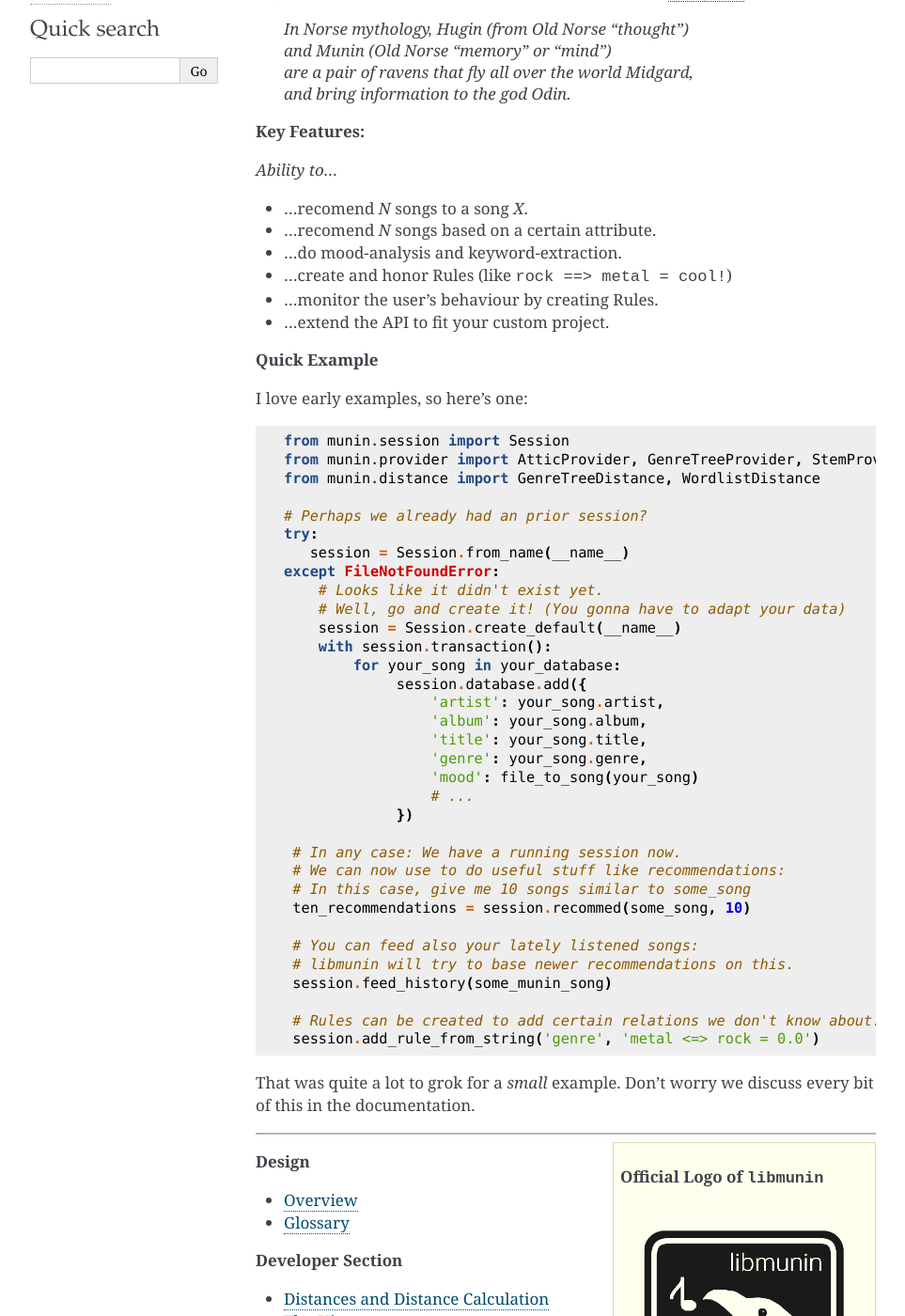
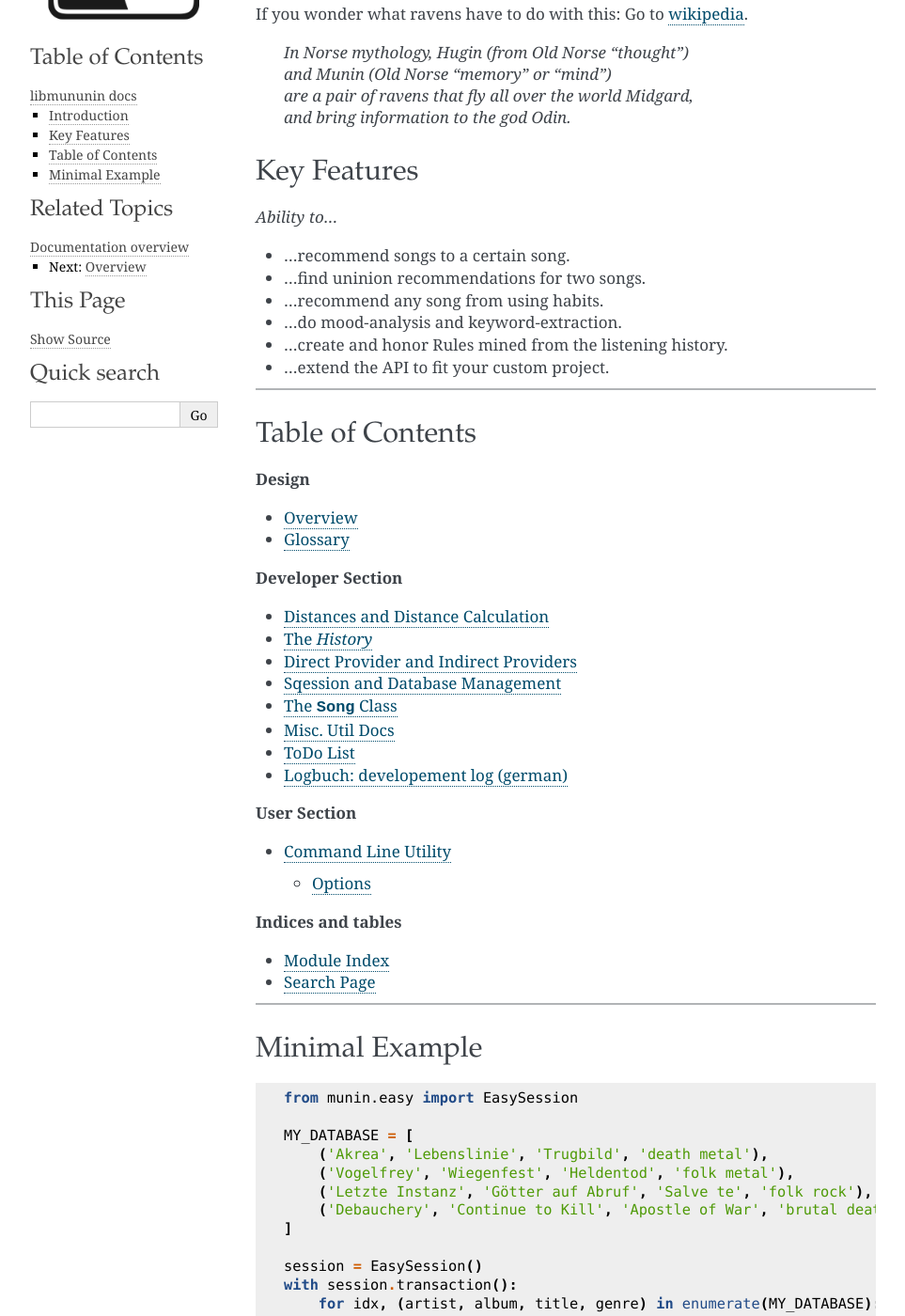
Before and after one commit to sahib/libmunin, a Sphinx documentation site: the page built from doc/index.rst, in a window 1280 px wide and 1400 px high, scrolled down 208 px. Shown: the whole window at 94% size, without its empty margins (148-1111 px from the left). Built offline with Sphinx 7.4.7, drawn with Linux system fonts in a browser that asks for light colours; some of the changed text lies outside the part shown.

Commit message:
Beautified sphinx index page

```diff
--- a/doc/_themes/flask/layout.html
+++ b/doc/_themes/flask/layout.html
@@ -1,9 +1,20 @@
 {%- extends "basic/layout.html" %}
+{%- block sidebarlogo %}
+    <img src="_static/logo.png" width="200px"/>
+{% endblock %}
 {%- block sidebarsearch %}
-  {{ super() }}
+  <p><b>Travis Build Status:</b></p>
   <a href="https://travis-ci.org/sahib/libmunin/builds/15106696">
       <img src="https://travis-ci.org/sahib/libmunin.png?branch=master"/>
   </a>
+  <br />
+  <p><b>Useful links:</b></p>
+  <ul>
+    <li><a href="https://github.com/sahib/libmunin">Github Repo</a></li>
+    <li><a href="https://github.com/sahib/libmunin/issues">Issue Tracker</a></li>
+  </ul>
+  {{ super() }}
+
 {% endblock %}
 {%- block extrahead %}
   {{ super() }}
--- a/doc/api/provider.rst
+++ b/doc/api/provider.rst
@@ -1,4 +1,3 @@
-
 .. _provider_chapter:
 
 Direct Provider and Indirect Providers
@@ -6,7 +5,6 @@ Direct Provider and Indirect Providers
 
 Introduction
 ------------
-
 
 List of concrete Providers
 --------------------------
--- a/doc/api/providers/attic.rst
+++ /dev/null
@@ -1,5 +0,0 @@
-Attic Storage Provider
-======================
-
-.. automodule:: munin.provider.attic
-    :members:
--- a/doc/api/session_and_database.rst
+++ b/doc/api/session_and_database.rst
@@ -1,5 +1,5 @@
-Session and Database Management
-===============================
+Sqession and Database Management
+================================
 
 Session
 -------
--- a/doc/index.rst
+++ b/doc/index.rst
@@ -3,7 +3,8 @@
 libmununin docs
 ===============
 
-**Introduction**
+Introduction
+------------
 
 **libmunin** is a versatile python library that can do music recommendations
 based on datamining algorithms. You give it your music collection, some time
@@ -19,71 +20,22 @@ If you wonder what ravens have to do with this: Go to wikipedia_.
 
 .. _wikipedia: http://en.wikipedia.org/wiki/Huginn_and_Muninn
 
-**Key Features:**
+Key Features
+------------
 
 *Ability to…*
 
-* …recomend *N* songs to a song *X*.
-* …recomend *N* songs based on a certain attribute.
+* …recommend songs to a certain song.
+* …find uninion recommendations for two songs.
+* …recommend any song from using habits.
 * …do mood-analysis and keyword-extraction.
-* …create and honor Rules (like ``rock ==> metal = cool!``)
-* …monitor the user's behaviour by creating Rules.
+* …create and honor Rules mined from the listening history.
 * …extend the API to fit your custom project.
-
-
-..  .. sidebar:: Sidebar with the very first example!
-
-**Quick Example**
-
-I love early examples, so here's one:
-
-.. code-block:: python
-
-   from munin.session import Session
-   from munin.provider import AtticProvider, GenreTreeProvider, StemProvider
-   from munin.distance import GenreTreeDistance, WordlistDistance
-
-   # Perhaps we already had an prior session?
-   try:
-      session = Session.from_name(__name__)
-   except FileNotFoundError:
-       # Looks like it didn't exist yet.
-       # Well, go and create it! (You gonna have to adapt your data)
-       session = Session.create_default(__name__)
-       with session.transaction():
-           for your_song in your_database:
-                session.database.add({
-                    'artist': your_song.artist,
-                    'album': your_song.album,
-                    'title': your_song.title,
-                    'genre': your_song.genre,
-                    'mood': file_to_song(your_song)
-                    # ...
-                })
-
-    # In any case: We have a running session now.
-    # We can now use to do useful stuff like recommendations:
-    # In this case, give me 10 songs similar to some_song
-    ten_recommendations = session.recommed(some_song, 10)
-
-    # You can feed also your lately listened songs:
-    # libmunin will try to base newer recommendations on this.
-    session.feed_history(some_munin_song)
-
-    # Rules can be created to add certain relations we don't know about.
-    session.add_rule_from_string('genre', 'metal <=> rock = 0.0')
-
-
-That was quite a lot to grok for a *small* example.
-Don't worry we discuss every bit of this in the documentation.
 
 =============================
 
-.. sidebar:: Official Logo of ``libmunin``
-
-   .. image:: _static/logo.png
-      :width: 100%
-
+Table of Contents
+-----------------
 
 **Design**
 
@@ -114,3 +66,34 @@ Don't worry we discuss every bit of this in the documentation.
 
 * :ref:`modindex`
 * :ref:`search`
+
+=============================
+
+Minimal Example
+---------------
+
+.. code-block:: python
+
+    from munin.easy import EasySession
+
+    MY_DATABASE = [
+        ('Akrea', 'Lebenslinie', 'Trugbild', 'death metal'),
+        ('Vogelfrey', 'Wiegenfest', 'Heldentod', 'folk metal'),
+        ('Letzte Instanz', 'Götter auf Abruf', 'Salve te', 'folk rock'),
+        ('Debauchery', 'Continue to Kill', 'Apostle of War', 'brutal death')
+    ]
+
+    session = EasySession()
+    with session.transaction():
+        for idx, (artist, album, title, genre) in enumerate(MY_DATABASE):
+             session.mapping[session.add({
+                 'artist': artist,
+                 'album': album,
+                 'title': title,
+                 'genre': genre
+             })] = idx
+
+    for munin_song in session.recommend_from_song(session.lookup(0), 2):
+        print(MY_DATABASE[munin_song.uid])
+
+    # -> Prints 2nd and 4th song, because of the similar genre.
--- a/pip_requirements.txt
+++ b/pip_requirements.txt
@@ -7,6 +7,7 @@
 PyStemmer
 #: bidict
 bidict
+#: igraph.statistics
 #: igraph
 python-igraph
 #: blist
```
